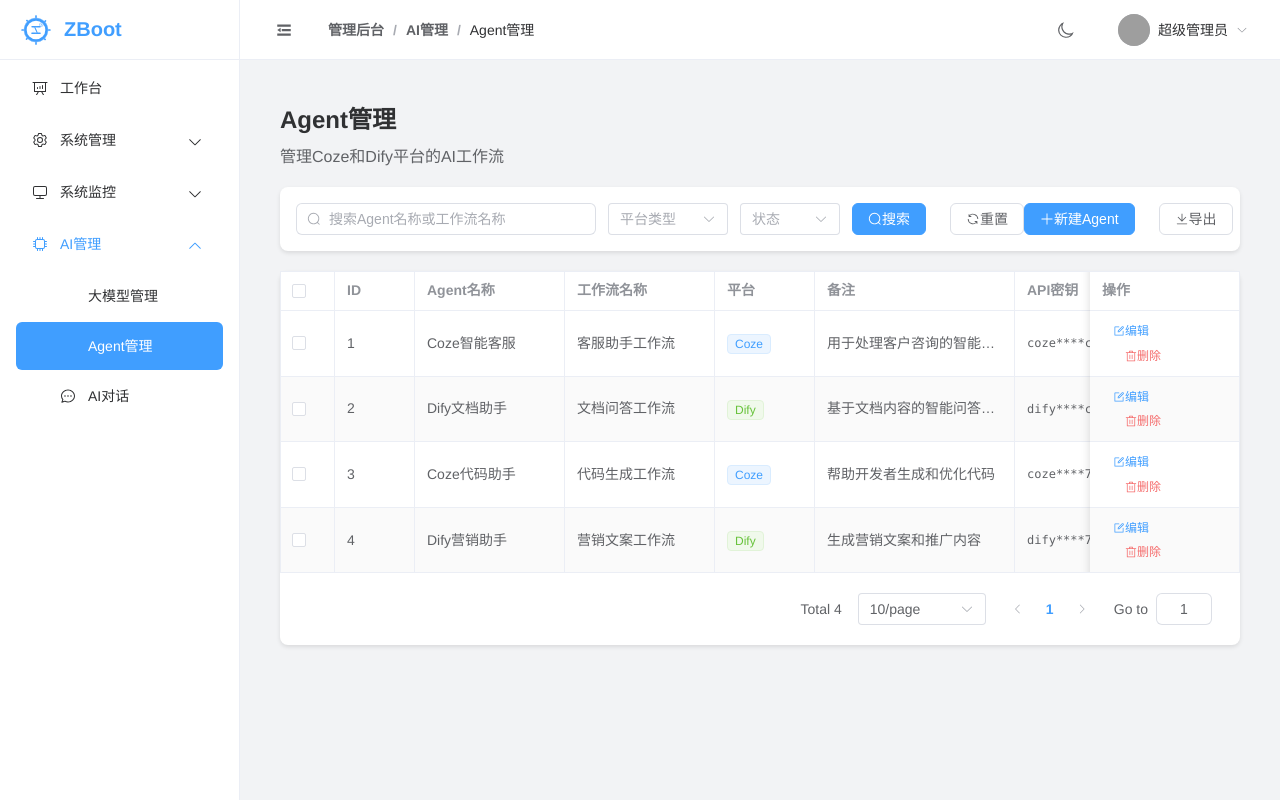
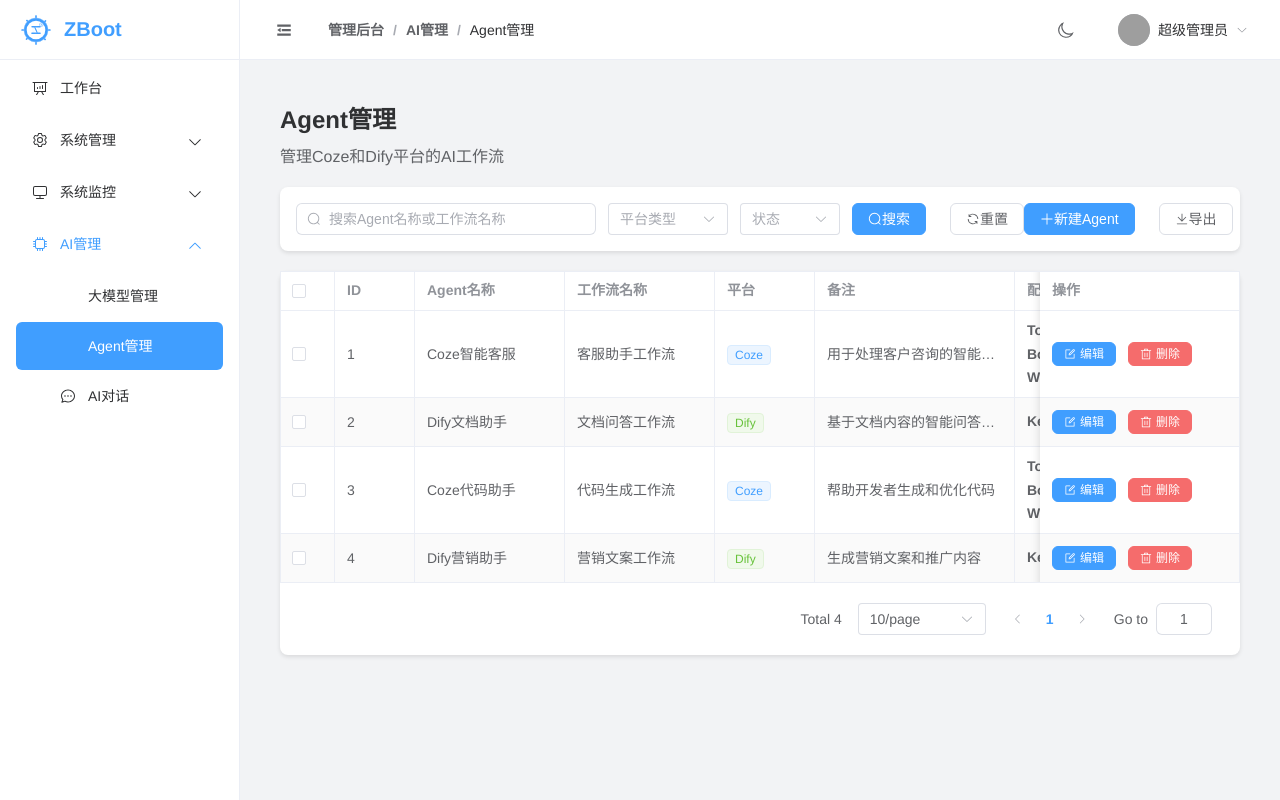
Before and after one commit to perfectNB/IceeBoot-frontend-vue, a Vue app: page /admin/ai/agent in a window 1280 px wide. Built offline with nearby package versions, Linux system fonts and the light colour scheme; sample sign-in values are in the browser's storage; grey boxes are pictures that could not be loaded.

Commit message:
大模型管理优化

```diff
--- a/src/mock/data/agent.ts
+++ b/src/mock/data/agent.ts
@@ -10,10 +10,14 @@ export const mockAgents: Agent[] = [
     id: 1,
     name: 'Coze智能客服',
     workflowName: '客服助手工作流',
+    type: 'agent',
     remark: '用于处理客户咨询的智能助手',
-    key: 'coze-1234567890abcdef1234567890abcdef',
     platform: 'coze',
     status: 'active',
+    // 平台特定字段
+    token: 'coze-token-1234567890abcdef',
+    botId: 'bot_12345',
+    workFlowId: 'workflow_67890',
     createTime: '2024-01-01 00:00:00',
     updateTime: '2024-01-01 00:00:00'
   },
@@ -21,10 +25,12 @@ export const mockAgents: Agent[] = [
     id: 2,
     name: 'Dify文档助手',
     workflowName: '文档问答工作流',
+    type: 'workflow',
     remark: '基于文档内容的智能问答助手',
-    key: 'dify-1234567890abcdef1234567890abcdef',
     platform: 'dify',
     status: 'active',
+    // API密钥
+    key: 'dify-1234567890abcdef1234567890abcdef',
     createTime: '2024-01-02 00:00:00',
     updateTime: '2024-01-02 00:00:00'
   },
@@ -32,10 +38,14 @@ export const mockAgents: Agent[] = [
     id: 3,
     name: 'Coze代码助手',
     workflowName: '代码生成工作流',
+    type: 'agent',
     remark: '帮助开发者生成和优化代码',
-    key: 'coze-abcdef1234567890abcdef1234567890',
     platform: 'coze',
     status: 'active',
+    // 平台特定字段
+    token: 'coze-token-abcdef1234567890',
+    botId: 'bot_54321',
+    workFlowId: 'workflow_09876',
     createTime: '2024-01-03 00:00:00',
     updateTime: '2024-01-03 00:00:00'
   },
@@ -43,10 +53,12 @@ export const mockAgents: Agent[] = [
     id: 4,
     name: 'Dify营销助手',
     workflowName: '营销文案工作流',
+    type: 'workflow',
     remark: '生成营销文案和推广内容',
-    key: 'dify-abcdef1234567890abcdef1234567890',
     platform: 'dify',
     status: 'inactive',
+    // API密钥
+    key: 'dify-abcdef1234567890abcdef1234567890',
     createTime: '2024-01-04 00:00:00',
     updateTime: '2024-01-04 00:00:00'
   }
--- a/src/mock/services/agent.ts
+++ b/src/mock/services/agent.ts
@@ -48,10 +48,16 @@ export class MockAgentService {
       id: Date.now(),
       name: agentData.name || '',
       workflowName: agentData.workflowName || '',
+      type: agentData.type || 'workflow',
       platform: agentData.platform || 'coze',
       remark: agentData.remark || '',
+      status: agentData.status || 'active',
+      // 平台特定字段
+      token: agentData.token || '',
+      botId: agentData.botId || '',
+      workFlowId: agentData.workFlowId || '',
+      // API密钥
       key: agentData.key || '',
-      status: agentData.status || 'active',
       createTime: new Date().toISOString(),
       updateTime: new Date().toISOString()
     }
--- a/src/mock/services/llm.ts
+++ b/src/mock/services/llm.ts
@@ -98,6 +98,9 @@ export class MockLLMService {
     const newKey: LLMKey = {
       id: Date.now(),
       key: keyData.key || '',
+      remark: keyData.remark || '',
+      secretKey: keyData.secretKey || '',
+      apiKey: keyData.apiKey || '',
       status: keyData.status || 'active',
       createTime: new Date().toISOString(),
       updateTime: new Date().toISOString()
--- a/src/pages/admin/ai/AgentManagement.vue
+++ b/src/pages/admin/ai/AgentManagement.vue
@@ -81,11 +81,16 @@
           </template>
         </el-table-column>
         <el-table-column prop="remark" label="备注" min-width="200" show-overflow-tooltip />
-        <el-table-column label="API密钥" min-width="200">
+        <el-table-column label="配置信息" min-width="300">
           <template #default="{ row }">
-            <span class="key-display">
-              {{ maskKey(row.key) }}
-            </span>
+            <div v-if="row.platform === 'coze'">
+              <div><strong>Token:</strong> <span class="key-display">{{ maskKey(row.token) }}</span></div>
+              <div><strong>BotId:</strong> {{ row.botId }}</div>
+              <div><strong>WorkFlowId:</strong> {{ row.workFlowId }}</div>
+            </div>
+            <div v-else-if="row.platform === 'dify'">
+              <div><strong>Key:</strong> <span class="key-display">{{ maskKey(row.key) }}</span></div>
+            </div>
           </template>
         </el-table-column>
         <el-table-column label="状态" width="80">
@@ -99,24 +104,22 @@
           </template>
         </el-table-column>
         <el-table-column prop="createTime" label="创建时间" width="160" />
-        <el-table-column label="操作" width="150" fixed="right">
+        <el-table-column label="操作" width="200" fixed="right">
           <template #default="{ row }">
             <el-button
               type="primary"
               size="small"
-              text
+              :icon="Edit"
               @click="handleEdit(row)"
             >
-              <el-icon><Edit /></el-icon>
               编辑
             </el-button>
             <el-button
               type="danger"
               size="small"
-              text
+              :icon="Delete"
               @click="handleDelete(row)"
             >
-              <el-icon><Delete /></el-icon>
               删除
             </el-button>
           </template>
@@ -156,12 +159,45 @@
         <el-form-item label="工作流名称" prop="workflowName">
           <el-input v-model="agentForm.workflowName" placeholder="请输入工作流名称" />
         </el-form-item>
+        <el-form-item label="类型" prop="type">
+          <el-select v-model="agentForm.type" placeholder="请选择类型" style="width: 100%">
+            <el-option label="工作流" value="workflow" />
+            <el-option label="智能体" value="agent" />
+          </el-select>
+        </el-form-item>
         <el-form-item label="平台类型" prop="platform">
           <el-select v-model="agentForm.platform" placeholder="请选择平台" style="width: 100%">
             <el-option label="Coze" value="coze" />
             <el-option label="Dify" value="dify" />
           </el-select>
         </el-form-item>
+
+        <!-- Coze平台字段 -->
+        <template v-if="agentForm.platform === 'coze'">
+          <el-form-item label="Token" prop="token">
+            <el-input
+              v-model="agentForm.token"
+              type="textarea"
+              :rows="3"
+              placeholder="请输入Token"
+            />
+          </el-form-item>
+          <el-form-item label="BotId" prop="botId" v-if="agentForm.type === 'agent'">
+            <el-input
+              v-model="agentForm.botId"
+              placeholder="请输入BotId（智能体必填）"
+            />
+          </el-form-item>
+          <el-form-item label="WorkFlowId" prop="workFlowId">
+            <el-input
+              v-model="agentForm.workFlowId"
+              placeholder="请输入WorkFlowId"
+            />
+          </el-form-item>
+        </template>
+
+        <!-- Dify平台字段 -->
+        <template v-else-if="agentForm.platform === 'dify'">
           <el-form-item label="API密钥" prop="key">
             <el-input
               v-model="agentForm.key"
@@ -170,6 +206,7 @@
               placeholder="请输入API密钥"
             />
           </el-form-item>
+        </template>
         <el-form-item label="备注" prop="remark">
           <el-input
             v-model="agentForm.remark"
@@ -244,17 +281,36 @@ const agentForm = reactive({
   id: '',
   name: '',
   workflowName: '',
+  type: 'workflow' as 'workflow' | 'agent',
   platform: 'coze' as 'coze' | 'dify',
-  key: '',
   remark: '',
-  status: 'active' as 'active' | 'inactive'
+  status: 'active' as 'active' | 'inactive',
+  // 平台特定字段
+  token: '',
+  botId: '',
+  workFlowId: '',
+  // API密钥
+  key: ''
 })
 
 // 表单验证规则
 const formRules = {
   name: [{ required: true, message: '请输入Agent名称', trigger: 'blur' }],
   workflowName: [{ required: true, message: '请输入工作流名称', trigger: 'blur' }],
+  type: [{ required: true, message: '请选择类型', trigger: 'change' }],
   platform: [{ required: true, message: '请选择平台', trigger: 'change' }],
+  token: [{ required: true, message: '请输入Token', trigger: 'blur' }],
+  botId: [{
+    validator: (rule: unknown, value: string, callback: (error?: Error) => void) => {
+      if (agentForm.type === 'agent' && !value) {
+        callback(new Error('智能体必须填写BotId'))
+      } else {
+        callback()
+      }
+    },
+    trigger: 'blur'
+  }],
+  workFlowId: [{ required: true, message: '请输入WorkFlowId', trigger: 'blur' }],
   key: [{ required: true, message: '请输入API密钥', trigger: 'blur' }]
 }
 
@@ -340,9 +396,14 @@ const handleEdit = (row: Agent) => {
     name: row.name,
     workflowName: row.workflowName,
     platform: row.platform,
-    key: row.key,
     remark: row.remark,
-    status: row.status
+    status: row.status,
+    // coze平台字段
+    token: row.token || '',
+    botId: row.botId || '',
+    workFlowId: row.workFlowId || '',
+    // dify平台字段
+    key: row.key || ''
   })
   dialogVisible.value = true
 }
@@ -416,10 +477,16 @@ const resetForm = () => {
     id: '',
     name: '',
     workflowName: '',
+    type: 'workflow',
     platform: 'coze',
-    key: '',
     remark: '',
-    status: 'active'
+    status: 'active',
+    // 平台特定字段
+    token: '',
+    botId: '',
+    workFlowId: '',
+    // API密钥
+    key: ''
   })
   formRef.value?.clearValidate()
 }
--- a/src/pages/admin/ai/LLMManagement.vue
+++ b/src/pages/admin/ai/LLMManagement.vue
@@ -58,11 +58,7 @@
         <el-table-column prop="remark" label="备注" min-width="200" show-overflow-tooltip />
         <el-table-column label="API密钥数量" width="120">
           <template #default="{ row }">
-            <el-badge :value="row.keys?.length || 0" class="key-badge">
-              <el-button size="small" text @click="handleManageKeys(row)">
-                管理密钥
-              </el-button>
-            </el-badge>
+            <span class="key-count">{{ row.keys?.length || 0 }}</span>
           </template>
         </el-table-column>
         <el-table-column label="状态" width="80">
@@ -76,33 +72,30 @@
           </template>
         </el-table-column>
         <el-table-column prop="createTime" label="创建时间" width="160" />
-        <el-table-column label="操作" width="180" fixed="right">
+        <el-table-column label="操作" width="200" fixed="right">
           <template #default="{ row }">
             <el-button
               type="primary"
               size="small"
-              text
+              :icon="Edit"
               @click="handleEdit(row)"
             >
-              <el-icon><Edit /></el-icon>
               编辑
             </el-button>
             <el-button
               type="warning"
               size="small"
-              text
+              :icon="Key"
               @click="handleManageKeys(row)"
             >
-              <el-icon><Key /></el-icon>
-              密钥
+              密钥管理
             </el-button>
             <el-button
               type="danger"
               size="small"
-              text
+              :icon="Delete"
               @click="handleDelete(row)"
             >
-              <el-icon><Delete /></el-icon>
               删除
             </el-button>
           </template>
@@ -183,13 +176,28 @@
 
         <el-table :data="currentModel?.keys || []" stripe border>
           <el-table-column prop="id" label="ID" width="80" />
-          <el-table-column label="密钥" min-width="300">
+          <el-table-column label="密钥" min-width="200">
             <template #default="{ row }">
               <span class="key-display">
                 {{ maskKey(row.key) }}
               </span>
             </template>
           </el-table-column>
+          <el-table-column label="SecretKey" min-width="200">
+            <template #default="{ row }">
+              <span class="key-display">
+                {{ maskKey(row.secretKey) }}
+              </span>
+            </template>
+          </el-table-column>
+          <el-table-column label="ApiKey" min-width="200">
+            <template #default="{ row }">
+              <span class="key-display">
+                {{ maskKey(row.apiKey) }}
+              </span>
+            </template>
+          </el-table-column>
+          <el-table-column prop="remark" label="备注" min-width="150" />
           <el-table-column label="状态" width="100">
             <template #default="{ row }">
               <el-switch
@@ -235,15 +243,36 @@
         ref="keyFormRef"
         :model="keyForm"
         :rules="keyFormRules"
-        label-width="80px"
+        label-width="100px"
       >
-
+        <el-form-item label="密钥备注" prop="remark">
+          <el-input
+            v-model="keyForm.remark"
+            placeholder="请输入密钥备注"
+          />
+        </el-form-item>
         <el-form-item label="API密钥" prop="key">
           <el-input
             v-model="keyForm.key"
             type="textarea"
             :rows="3"
             placeholder="请输入API密钥"
+          />
+        </el-form-item>
+        <el-form-item label="SecretKey" prop="secretKey">
+          <el-input
+            v-model="keyForm.secretKey"
+            type="textarea"
+            :rows="3"
+            placeholder="请输入SecretKey"
+          />
+        </el-form-item>
+        <el-form-item label="ApiKey" prop="apiKey">
+          <el-input
+            v-model="keyForm.apiKey"
+            type="textarea"
+            :rows="3"
+            placeholder="请输入ApiKey"
           />
         </el-form-item>
       </el-form>
@@ -316,7 +345,10 @@ const modelForm = reactive({
 
 // 密钥表单
 const keyForm = reactive({
-  key: ''
+  remark: '',
+  key: '',
+  secretKey: '',
+  apiKey: ''
 })
 
 // 表单验证规则
@@ -552,7 +584,10 @@ const resetForm = () => {
 // 重置密钥表单
 const resetKeyForm = () => {
   Object.assign(keyForm, {
-    key: ''
+    remark: '',
+    key: '',
+    secretKey: '',
+    apiKey: ''
   })
   keyFormRef.value?.clearValidate()
 }
@@ -639,10 +674,10 @@ onMounted(() => {
     }
   }
 
-  .key-badge {
-    :deep(.el-badge__content) {
-      right: 8px;
-    }
+  .key-count {
+    font-weight: 600;
+    color: #409eff;
+    font-size: 14px;
   }
 
   .key-management {
--- a/src/pages/admin/system/UserManagement.vue
+++ b/src/pages/admin/system/UserManagement.vue
@@ -106,28 +106,26 @@
             <el-button
               type="primary"
               size="small"
-              text
+              :icon="Edit"
               @click="handleEdit(row)"
             >
-              <el-icon><Edit /></el-icon>
               编辑
             </el-button>
             <el-button
               type="warning"
               size="small"
-              text
+              :icon="Key"
               @click="handleResetPassword(row)"
             >
-              <el-icon><Key /></el-icon>
               重置密码
             </el-button>
             <el-button
               type="danger"
               size="small"
-              text
+              :icon="Delete"
               @click="handleDelete(row)"
+              :disabled="row.username === 'admin'"
             >
-              <el-icon><Delete /></el-icon>
               删除
             </el-button>
           </template>
```
Also changed, not shown: src/types/index.ts (+10 -1 lines). Lines whose indentation alone changed are shown as unchanged.
